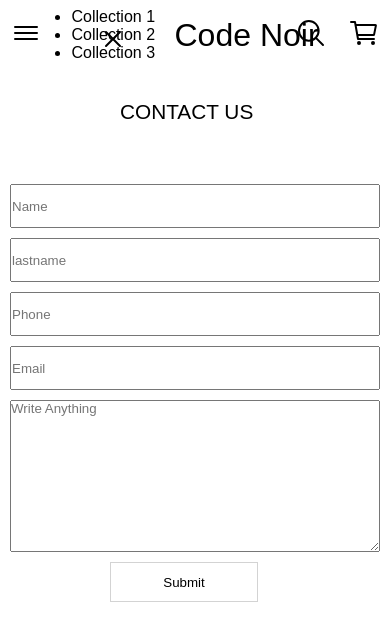
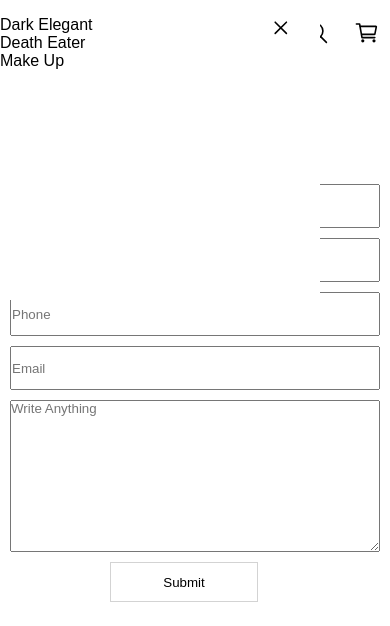
Before and after one commit to WhiteHeadbanger/tienda_de_ropa-Peralta, a plain HTML site: page contact.html in a window 390 px wide. Both pictures are taken after a click on the link 26 px from the left and 35 px from the top of the page. Shown: the top 626 px of the page. Drawn offline with nearby package versions, Linux system fonts and the light colour scheme; a web font is replaced by a local one.

Commit message:
Segunda preentrega

```diff
--- a/contact.html
+++ b/contact.html
@@ -10,20 +10,32 @@
 <body>
     <header>
         <nav>
-            <a href="#menu" class="hamburguer"><ion-icon name="menu-outline" class="menu-outline"></ion-icon></a>
-            <ul class="menu" id="menu">
-                <li><a href="section-n.html">Collection 1</a></li>
-                <li><a href="section-n.html">Collection 2</a></li>
-                <li><a href="section-n.html">Collection 3</a></li>
-                <a href="#" class="close"><ion-icon name="close-outline"></ion-icon></a>
-            </ul>
+            <div class="mobile">
+                <a href="#menu" class="hamburger"><ion-icon name="menu-outline" class="menu-outline"></ion-icon></a>
+                <ul class="menu" id="menu">
+                    <div class="links">
+                        <li><a href="section-n.html">Dark Elegant</a></li>
+                        <li><a href="section-n.html">Death Eater</a></li>
+                        <li><a href="section-n.html">Make Up</a></li>
+                    </div>
+                    <a href="#" class="close"><ion-icon name="close-outline"></ion-icon></a>
+                </ul>
+            </div>
 
             <a class="logo" href="/">Code Noir</a>
+
+            <div class="not-mobile">
+                <ul class="menu">
+                    <li><a href="section-n.html">Dark Elegant</a></li>
+                    <li><a href="section-n.html">Death Eater</a></li>
+                    <li><a href="section-n.html">Make Up</a></li>
+                </ul>
+            </div>
 
             <div class="right-icons">
                 <a href=""><ion-icon name="search-outline" class="search-outline"></ion-icon></a>
                 <!-- <li><input type="text" name="search-field" id="search-field"></li> -->
-                <a href=""><ion-icon name="cart-outline"></ion-icon></a>
+                <a href=""><ion-icon name="cart-outline" class="cart-outline"></ion-icon></a>
             </div>
         </nav>
     </header>
--- a/styles/style.css
+++ b/styles/style.css
@@ -28,6 +28,7 @@ Dimensiones
         width: 100%;
         align-items: center;
         justify-content: space-between;
+        top: 0;
         /* Si no pongo un z index, el texto de la pagina se ve a través de la navbar */
         z-index: 99999;
     }
@@ -36,15 +37,13 @@ Dimensiones
         display: none;
     }
 
-    nav .right-icons .search-outline {
-        position: absolute;
-        left: 285px;
+    nav .right-icons {
+        align-self: flex-end;
     }
 
     ion-icon {
-        font-size: 2em;
+        font-size: 1.6em;
         color: black;
-        /* padding: 1em .5em; */
         margin: 20px 10px;
     }
 
@@ -69,7 +68,7 @@ Dimensiones
         left: 0;
         right: 0;
         bottom: 0;
-        width: 370px;
+        width: 320px;
         height: 300px;
 
         list-style: none;
@@ -81,6 +80,19 @@ Dimensiones
         transition: transform 0.2s ease;
     }
 
+
+    .mobile .menu .links {
+        margin-top: 1em;
+    }
+
+    .mobile .menu .links {
+        row-gap: 1em;
+    }
+
+    .menu:target {
+        transform: translateX(0);
+    }
+
     .close {
         position: absolute;
         border: none;
@@ -90,14 +102,11 @@ Dimensiones
         right: 1rem;
     }
 
-    .menu:target {
-        transform: translateX(0);
-    }
-
     .logo {
         text-decoration: none;
         font-size: 2rem;
         color: black;
+        margin-left: 1em;
     }
 
     .models-container {
@@ -115,6 +124,7 @@ Dimensiones
         grid-template-rows: 100%;
         grid-column-gap: 10px;
         margin-bottom: 50px;
+        width: 100%;
     }
 
     .categories-container .card {
@@ -309,10 +319,6 @@ Dimensiones
         left: 120px;
     }
 
-    /* Si bien no se evalúa el grid en esta entrega, no encontre manera más facil. Igual lo tengo que arreglar, no esta del todo bien medido
-
-    Dentro del grid habrían varias "cards", pero por falta de tiempo no llego a agregarlo. */
-
     .products-grid {
         display: grid;
         grid-template-columns: 30% auto 30%;
@@ -334,16 +340,19 @@ Dimensiones
         display: flex;
     }
 
+    ion-icon {
+        font-size: 2em;
+        margin-bottom: 30px;
+    }
+
     nav .mobile {
         display: none;
     }
 
-    nav .right-icons .search-outline {
-        left: 1080px;
-    }
 
     .logo {
-        margin-left: 20px;
+        align-self: flex-start;
+        margin-top: 30px;
     }
 
     /* AYUDA, NO PUEDO HACER QUE EL MENU SE MUESTRE EN LA NAVBAR.  */
```
Also changed, not shown: faq.html (+20 -8 lines), index.html (+13 -11 lines), section-n.html (+20 -8 lines).
